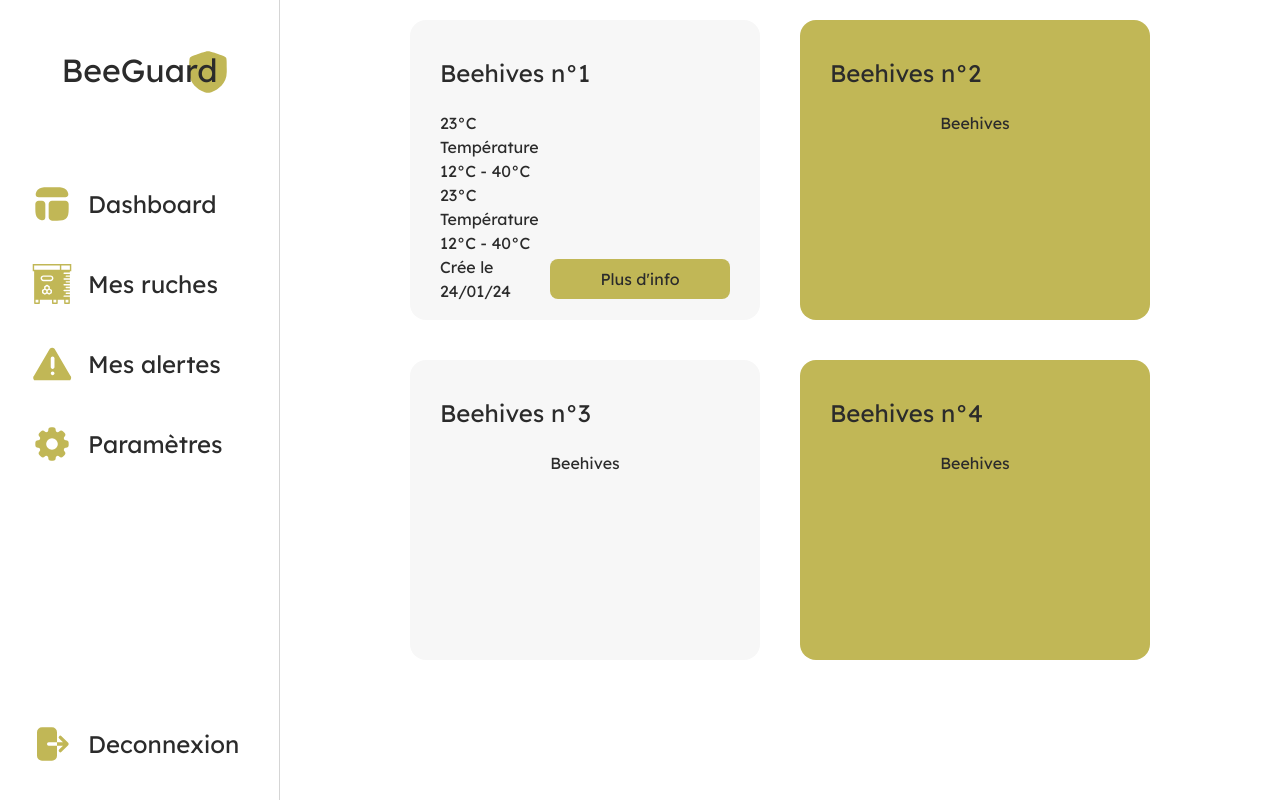
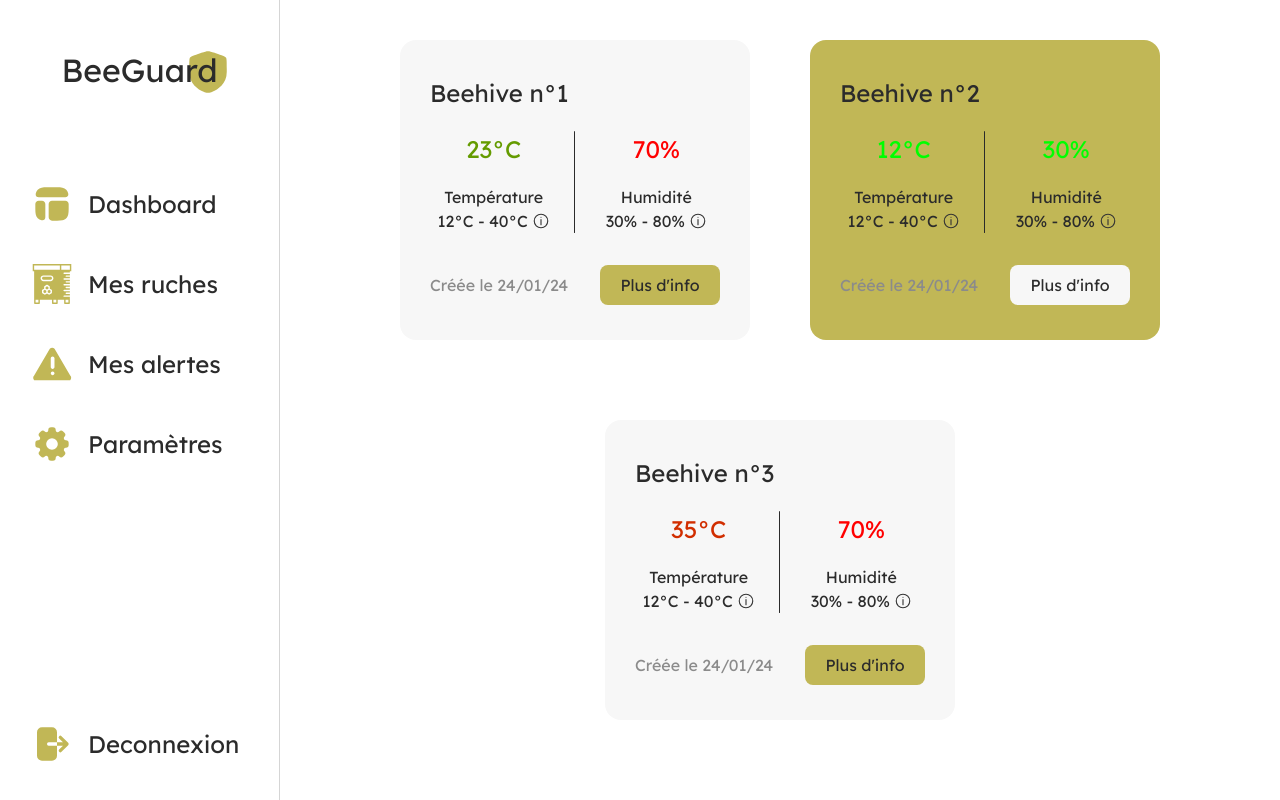
Before and after one commit to BeeGuard/web, a Next.js app: page /beekeeper/beehives in a window 1280 px wide. Built offline with nearby package versions, Linux system fonts and the light colour scheme.

Commit message:
add beehive card

```diff
--- a/src/app/beekeeper/beehives/page.css
+++ b/src/app/beekeeper/beehives/page.css
@@ -8,14 +8,57 @@
     flex-wrap: wrap;
 
     .card {
-        margin: 20px 20px;
+        margin: 40px 30px;
+
+        .data-value {
+            font-size: var(--size-subtitle);
+            margin-bottom: 18px;
+            text-align: center;
+        }
+
+        .data-info {
+            text-align: center;
+        }
+
+        .data-name {
+            text-align: center;
+        }
+
+        .separator {
+            width: 1px;
+            height: 100%;
+            background-color: rgb(var(--foreground-rgb));
+            margin: 0 auto;
+            border-radius: 1px;
+        }
+
+        .beehive-date {
+            color: rgb(var(--light-foreground-rgb));
+        }
+
+        button {
+            min-width: 120px;
+        }
+
+        .data-icon {
+            filter: var(--icon-filter);
+            margin-left: 4px;
+        }
     }
 
     .card:nth-child(even) {
         background-color: rgb(var(--card-background-secondary));
+
+        .button {
+            background-color: rgb(var(--card-background-primary));
+        }
     }
 
     .card:nth-child(odd) {
         background-color: rgb(var(--card-background-primary));
+
+        .button {
+            background-color: rgb(var(--card-background-secondary));
+        }
     }
 }
--- a/src/app/beekeeper/beehives/page.tsx
+++ b/src/app/beekeeper/beehives/page.tsx
@@ -1,32 +1,99 @@
 import Card from "@/app/ui/card/card";
+import Button from "@/app/ui/button/button";
+import Image from "next/image";
 import './page.css';
-import Button from "@/app/ui/button/button";
 
 export default function Beehives() {
     return (
         <div className='list-beehive'>
-            <Card title={'Beehives n°1'}>
-                <div>
-                    <div>
-                        <p>23°C</p>
-                        <p>Température</p>
-                        <p>12°C - 40°C</p>
+            <Card title={'Beehive n°1'}>
+                <div className={'w-full'}>
+                    <div className={'grid grid-cols-11 gap-2 mb-8'}>
+                        <div className={'col-span-5'}>
+                            <p className={'data-value'} style={{color: getColor(23)}}>23°C</p>
+                            <p className={'data-name'}>Température</p>
+                            <div className={'flex justify-center'}>
+                                <p className={'data-info'}>12°C - 40°C</p>
+                                <Image src={'/info.svg'} alt={'info'} className={'data-icon'} width={18} height={18}/>
+                            </div>
+                        </div>
+                        <div className='separator col-span-1'/>
+                        <div className={'col-span-5'}>
+                            <p className={'data-value'} style={{color: getColor(70)}}>70%</p>
+                            <p className={'data-name'}>Humidité</p>
+                            <div className={'flex justify-center'}>
+                                <p className={'data-info'}>30% - 80%</p>
+                                <Image src={'/info.svg'} alt={'info'} className={'data-icon'} width={18} height={18}/>
+                            </div>
+                        </div>
                     </div>
-                    <div className='separator' />
-                    <div>
-                        <p>23°C</p>
-                        <p>Température</p>
-                        <p>12°C - 40°C</p>
-                    </div>
-                    <div className={'flex justify-center items-center'}>
-                        <p className=''>Crée le  24/01/24</p>
+                    <div className={'flex justify-between items-center'}>
+                        <p className='beehive-date'>Créée le 24/01/24</p>
                         <Button value={'Plus d\'info'} type={'button'}></Button>
                     </div>
                 </div>
             </Card>
-            <Card title={'Beehives n°2'}>Beehives</Card>
-            <Card title={'Beehives n°3'}>Beehives</Card>
-            <Card title={'Beehives n°4'}>Beehives</Card>
+            <Card title={'Beehive n°2'}>
+                <div className={'w-full'}>
+                    <div className={'grid grid-cols-11 gap-2 mb-8'}>
+                        <div className={'col-span-5'}>
+                            <p className={'data-value'} style={{color: getColor(12)}}>12°C</p>
+                            <p className={'data-name'}>Température</p>
+                            <div className={'flex justify-center'}>
+                                <p className={'data-info'}>12°C - 40°C</p>
+                                <Image src={'/info.svg'} alt={'info'} className={'data-icon'} width={18} height={18}/>
+                            </div>
+                        </div>
+                        <div className='separator col-span-1'/>
+                        <div className={'col-span-5'}>
+                            <p className={'data-value'} style={{color: getColor(10)}}>30%</p>
+                            <p className={'data-name'}>Humidité</p>
+                            <div className={'flex justify-center'}>
+                                <p className={'data-info'}>30% - 80%</p>
+                                <Image src={'/info.svg'} alt={'info'} className={'data-icon'} width={18} height={18}/>
+                            </div>
+                        </div>
+                    </div>
+                    <div className={'flex justify-between items-center'}>
+                        <p className='beehive-date'>Créée le 24/01/24</p>
+                        <Button value={'Plus d\'info'} type={'button'}></Button>
+                    </div>
+                </div>
+            </Card>
+            <Card title={'Beehive n°3'}>
+                <div className={'w-full'}>
+                    <div className={'grid grid-cols-11 gap-2 mb-8'}>
+                        <div className={'col-span-5'}>
+                            <p className={'data-value'} style={{color: getColor(35)}}>35°C</p>
+                            <p className={'data-name'}>Température</p>
+                            <div className={'flex justify-center'}>
+                                <p className={'data-info'}>12°C - 40°C</p>
+                                <Image src={'/info.svg'} alt={'info'} className={'data-icon'} width={18} height={18}/>
+                            </div>
+                        </div>
+                        <div className='separator col-span-1'/>
+                        <div className={'col-span-5'}>
+                            <p className={'data-value'} style={{color: getColor(70)}}>70%</p>
+                            <p className={'data-name'}>Humidité</p>
+                            <div className={'flex justify-center'}>
+                                <p className={'data-info'}>30% - 80%</p>
+                                <Image src={'/info.svg'} alt={'info'} className={'data-icon'} width={18} height={18}/>
+                            </div>
+                        </div>
+                    </div>
+                    <div className={'flex justify-between items-center'}>
+                        <p className='beehive-date'>Créée le 24/01/24</p>
+                        <Button value={'Plus d\'info'} type={'button'}></Button>
+                    </div>
+                </div>
+            </Card>
         </div>
     )
 }
+
+function getColor(value: number) {
+    const percent = (value - 12) / (40 - 12);
+    const red = Math.round(255 * percent);
+    const green = Math.round(255 * (1 - percent));
+    return `rgb(${red}, ${green}, 0)`
+}
--- a/src/app/page.tsx
+++ b/src/app/page.tsx
@@ -18,14 +18,14 @@ export default function Home() {
         setLoading(true)
         console.log(event.target.email.value)
         await new Promise(resolve => setTimeout(resolve, 500));
-        const darkThemeMq = window.matchMedia("(prefers-color-scheme: dark)");
+        const theme = window.matchMedia("(prefers-color-scheme: dark)").matches ? 'dark' : 'light';
         if (event.target.email.value?.includes('beekeeper')) {
-            toast.success('Welcome', { theme: darkThemeMq.matches ? 'dark' : 'light' })
+            toast.success('Welcome', {theme})
             setLoading(false)
             router.push('/beekeeper/dashboard')
         } else {
             setLoading(false)
-            toast.error('Incorrect email or password !', { theme: darkThemeMq.matches ? 'dark' : 'light' })
+            toast.error('Incorrect email or password !', {theme})
         }
     }
 
```
Also changed, not shown: public/info.svg (added), public/more.svg (added).
